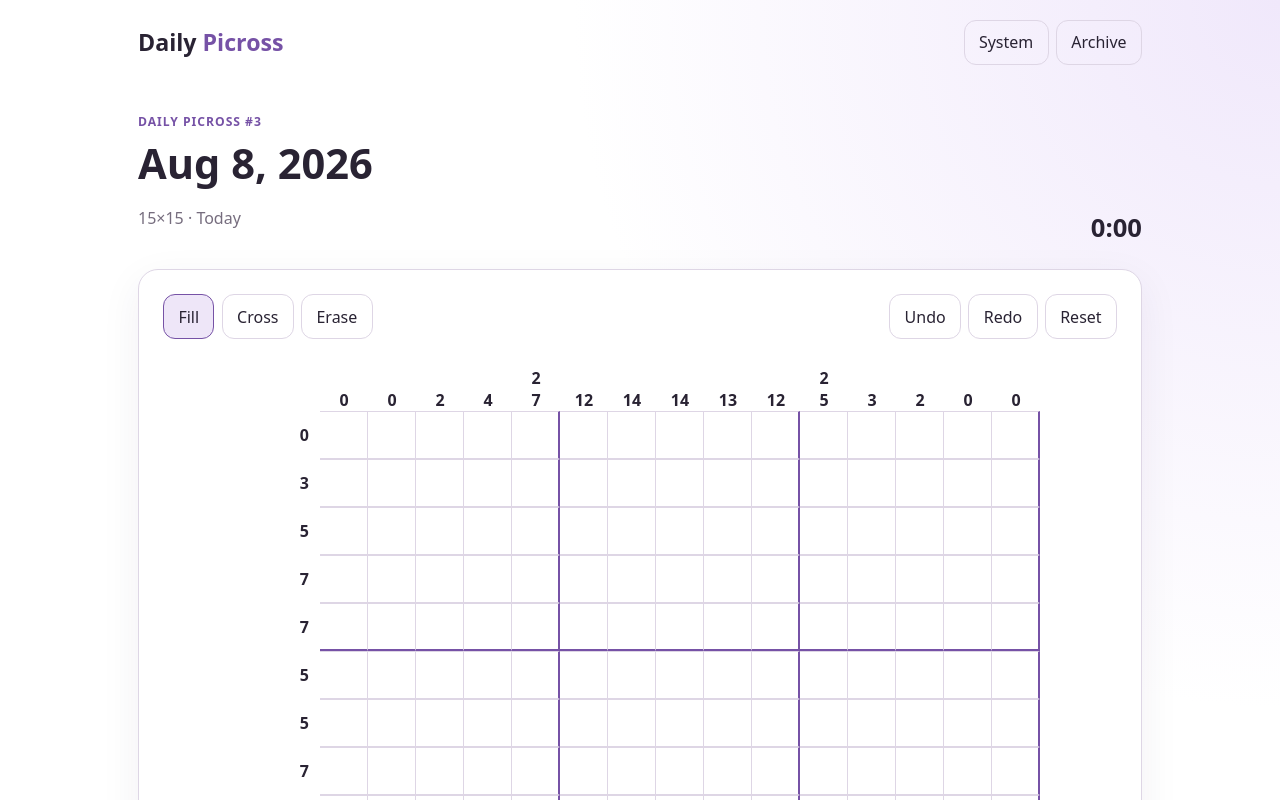
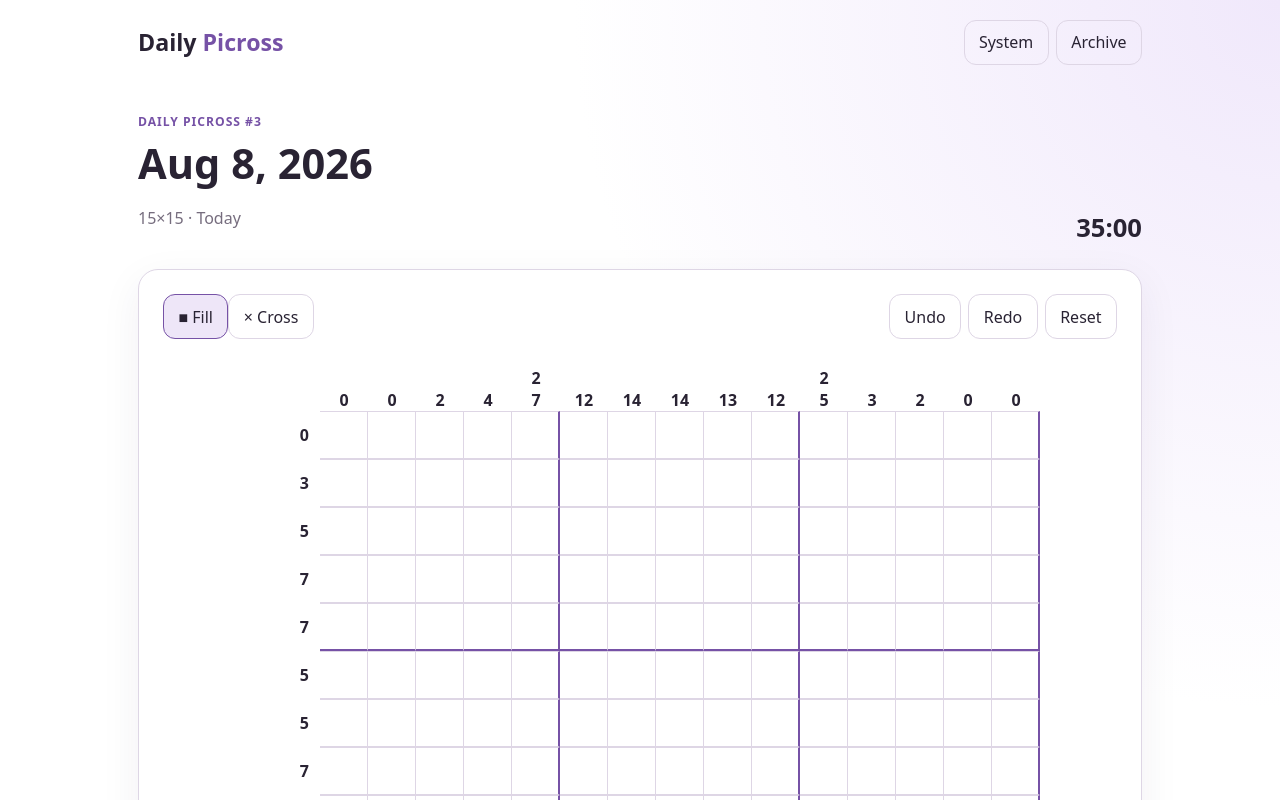
Before and after one commit to duck-lint/dp, a React (Vite) app: page / in a window 1280 px wide. Shown: the top 800 px of the page. Built offline with nearby package versions, Linux system fonts and the light colour scheme.

Commit message:
feat(game): rework Picross board interaction and timed play

```diff
--- a/src/main.tsx
+++ b/src/main.tsx
@@ -4,10 +4,14 @@ import { columnClues, rowClues } from './domain/clues';
 import { localDateKey, formatDate } from './domain/dates';
 import {
   applyCell,
+  checkpointTimer,
+  GAME_DURATION_MS,
   initialGame,
   redo,
+  remainingAt,
   undo,
   type GameState,
+  type MarkCommand,
   type Tool,
 } from './domain/game-state';
 import { formatDuration } from './domain/format';
@@ -37,53 +41,67 @@ function App() {
   const [view, setView] = useState<'game' | 'archive'>('game');
   const [notice, setNotice] = useState('');
   const [now, setNow] = useState(Date.now());
-  const [dragging, setDragging] = useState(false);
-  const lastCell = useRef('');
+  const [revealArt, setRevealArt] = useState(false);
   const state = selected
     ? (data.puzzles[selected.id] ?? empty(selected))
     : null;
-  const completed = selected && state ? isSolved(selected, state.board) : false;
+  const completed = Boolean(
+    selected && state && isSolved(selected, state.board),
+  );
+  const remainingMs = state ? remainingAt(state, now) : GAME_DURATION_MS;
+  const timedOut = Boolean(
+    state?.failedAt || (state?.startedAt && remainingMs === 0),
+  );
   const stats = useMemo(
     () => deriveStatistics(data.completions),
     [data.completions],
   );
+
   useEffect(() => {
-    if (!state?.startedAt || state.completedAt) return;
-    const id = window.setInterval(() => setNow(Date.now()), 1000);
+    setRevealArt(false);
+    if (completed) {
+      const id = window.setTimeout(() => setRevealArt(true), 450);
+      return () => window.clearTimeout(id);
+    }
+  }, [completed, selected?.id]);
+
+  useEffect(() => {
+    if (!state?.startedAt || state.completedAt || state.failedAt) return;
+    const id = window.setInterval(() => setNow(Date.now()), 250);
     return () => window.clearInterval(id);
-  }, [state?.startedAt, state?.completedAt]);
+  }, [state?.startedAt, state?.completedAt, state?.failedAt]);
+
   useEffect(() => {
-    if (!selected || !state || completed || !state.startedAt) return;
-    const next = {
-      ...data,
-      puzzles: {
-        ...data.puzzles,
-        [selected.id]: {
-          ...state,
-          elapsedMs:
-            state.elapsedMs + Math.max(0, now - (state.startedAt ?? now)),
-        },
-      },
-    };
-    if (now % 1000 < 100) {
+    if (
+      !selected ||
+      !state ||
+      state.completedAt ||
+      state.failedAt ||
+      !state.startedAt
+    )
+      return;
+    if (remainingMs !== 0 && now - state.startedAt < 900) return;
+    const nextState = checkpointTimer(state, now);
+    if (nextState !== state) {
+      const next = {
+        ...data,
+        puzzles: { ...data.puzzles, [selected.id]: nextState },
+      };
       setData(next);
       saveData(next);
     }
-  }, [now]);
+  }, [now, remainingMs, selected?.id]);
+
   useEffect(() => {
-    if (!selected || !state || !completed || state.completedAt) return;
+    if (!selected || !state || !completed || state.completedAt || timedOut)
+      return;
+    const finalState = checkpointTimer(state, Date.now());
     const record = {
       puzzleId: selected.id,
       date: selected.publishDate,
-      elapsedMs:
-        state.elapsedMs +
-        (state.startedAt ? Math.max(0, Date.now() - state.startedAt) : 0),
+      elapsedMs: GAME_DURATION_MS - finalState.remainingMs,
     };
-    const nextState = {
-      ...state,
-      completedAt: Date.now(),
-      elapsedMs: record.elapsedMs,
-    };
+    const nextState = { ...finalState, completedAt: Date.now() };
     const next = {
       ...data,
       puzzles: { ...data.puzzles, [selected.id]: nextState },
@@ -93,27 +111,68 @@ function App() {
     };
     setData(next);
     saveData(next);
-    setNotice('Puzzle complete! Your time and streak have been saved.');
-  }, [completed, selected]);
-  const update = (nextState: GameState) => {
-    if (!selected) return;
+    setNotice('Puzzle complete! Your result and streak have been saved.');
+  }, [completed, selected?.id, timedOut]);
+
+  useEffect(() => {
+    if (
+      !selected ||
+      !state ||
+      !state.startedAt ||
+      state.completedAt ||
+      state.failedAt ||
+      remainingMs !== 0
+    )
+      return;
+    const nextState = {
+      ...checkpointTimer(state, Date.now()),
+      failedAt: Date.now(),
+      remainingMs: 0,
+    };
     const next = {
       ...data,
       puzzles: { ...data.puzzles, [selected.id]: nextState },
     };
     setData(next);
     saveData(next);
+    setNotice('Time expired. The board is locked until you retry.');
+  }, [remainingMs, selected?.id, state?.failedAt]);
+
+  const update = (transform: (current: GameState) => GameState) => {
+    if (!selected) return;
+    setData((previous) => {
+      const currentState = previous.puzzles[selected.id] ?? empty(selected);
+      const nextState = transform(currentState);
+      const next = {
+        ...previous,
+        puzzles: { ...previous.puzzles, [selected.id]: nextState },
+      };
+      saveData(next);
+      return next;
+    });
   };
-  const paint = (y: number, x: number) => {
-    if (!state || !selected) return;
-    const key = `${y}:${x}`;
-    if (key === lastCell.current) return;
-    lastCell.current = key;
-    update(applyCell(state, y, x));
+  const paint = (
+    y: number,
+    x: number,
+    tool: MarkCommand,
+    clearOnly?: 'filled' | 'crossed',
+  ) => {
+    if (!selected) return;
+    update((currentState) =>
+      applyCell(
+        currentState,
+        y,
+        x,
+        tool,
+        selected.solution,
+        Date.now(),
+        clearOnly,
+      ),
+    );
   };
   const share = async () => {
-    if (!selected) return;
-    const text = `Daily Picross #${selected.sequenceNumber}\n${selected.width}×${selected.height} — solved in ${formatDuration(state?.elapsedMs ?? 0)}\nCurrent streak: ${stats.currentStreak}`;
+    if (!selected || !state) return;
+    const text = `Daily Picross #${selected.sequenceNumber}\n${selected.width}×${selected.height} — solved with ${formatDuration(state.remainingMs)} remaining\nCurrent streak: ${stats.currentStreak}`;
     try {
       if (navigator.share) await navigator.share({ text });
       else {
@@ -124,16 +183,24 @@ function App() {
       setNotice('Sharing was cancelled or unavailable.');
     }
   };
+  const reset = () => {
+    if (
+      !selected ||
+      !window.confirm('Reset this puzzle? Your progress will be cleared.')
+    )
+      return;
+    update(() => empty(selected));
+    setRevealArt(false);
+    setNotice('Puzzle reset to 35:00.');
+  };
+
   if (!selected)
     return (
       <main className="shell">
         <Header
           theme={data.theme}
           onTheme={() => {
-            const next = {
-              ...data,
-              theme: cycleTheme(data.theme),
-            };
+            const next = { ...data, theme: cycleTheme(data.theme) };
             setData(next);
             saveData(next);
           }}
@@ -155,15 +222,13 @@ function App() {
         )}
       </main>
     );
+
   return (
     <main className="shell" data-theme={data.theme}>
       <Header
         theme={data.theme}
         onTheme={() => {
-          const next = {
-            ...data,
-            theme: cycleTheme(data.theme),
-          };
+          const next = { ...data, theme: cycleTheme(data.theme) };
           setData(next);
           saveData(next);
         }}
@@ -193,34 +258,26 @@ function App() {
                 {selected.publishDate === today ? 'Today' : 'Archive puzzle'}
               </p>
             </div>
-            <div className="timer" aria-label="Solve time">
-              {formatDuration(
-                (state?.elapsedMs ?? 0) +
-                  (state?.startedAt && !state.completedAt
-                    ? Math.max(0, now - state.startedAt)
-                    : 0),
-              )}
+            <div
+              className={`timer ${timedOut ? 'timer-expired' : ''}`}
+              aria-label="Time remaining"
+            >
+              {formatDuration(remainingMs)}
             </div>
           </section>
           <Game
             puzzle={selected}
             state={state!}
+            revealArt={revealArt}
             onPaint={paint}
-            onTool={(tool) => update({ ...state!, tool })}
-            onUndo={() => update(undo(state!))}
-            onRedo={() => update(redo(state!))}
-            onReset={() => {
-              if (
-                window.confirm(
-                  'Reset this puzzle? Your progress will be cleared.',
-                )
-              )
-                update(empty(selected));
-            }}
-            dragging={dragging}
-            setDragging={setDragging}
-            lastCell={lastCell}
+            onUndo={() => update((s) => undo(s))}
+            onRedo={() => update((s) => redo(s))}
+            onReset={reset}
           />
+          {state?.penaltyMs !== undefined &&
+            state.penaltyMs > 0 &&
+            !completed &&
+            !timedOut && <PenaltyBadge key={state.penaltyMs} />}
           {completed && (
             <section
               className="completion"
@@ -232,8 +289,10 @@ function App() {
                 <h2 id="complete-title">{selected.reveal.title}</h2>
                 <p>{selected.reveal.description}</p>
                 <p>
-                  Solve time:{' '}
-                  <strong>{formatDuration(state?.elapsedMs ?? 0)}</strong>
+                  Solved with{' '}
+                  <strong>
+                    {formatDuration(state?.remainingMs ?? 0)} remaining
+                  </strong>
                 </p>
                 <p>
                   Current streak: <strong>{stats.currentStreak}</strong> · Best:{' '}
@@ -247,6 +306,17 @@ function App() {
                   View archive
                 </button>
               </div>
+            </section>
+          )}
+          {timedOut && !completed && (
+            <section className="result-state" role="alert">
+              <p className="eyebrow">Time expired</p>
+              <h2>That puzzle got away.</h2>
+              <p>Your board is preserved, but no further edits are accepted.</p>
+              <button onClick={reset}>Retry puzzle</button>
+              <button className="secondary" onClick={() => setView('archive')}>
+                Open archive
+              </button>
             </section>
           )}
           <section className="stats">
@@ -271,6 +341,7 @@ function App() {
     </main>
   );
 }
+
 function Header({
   onArchive,
   onTheme,
@@ -300,33 +371,98 @@ function Header({
     </header>
   );
 }
+
+function PenaltyBadge() {
+  return (
+    <div className="penalty" role="status">
+      -3:00
+    </div>
+  );
+}
+
+type Drag = {
+  y: number;
+  x: number;
+  tool: Tool;
+  clearOnly?: 'filled' | 'crossed';
+  axis: 'row' | 'column' | null;
+  visited: Set<string>;
+};
+
 function Game({
   puzzle,
   state,
+  revealArt,
   onPaint,
-  onTool,
   onUndo,
   onRedo,
   onReset,
-  dragging,
-  setDragging,
-  lastCell,
 }: {
   puzzle: PuzzleDefinition;
   state: GameState;
-  onPaint: (y: number, x: number) => void;
-  onTool: (t: Tool) => void;
+  revealArt: boolean;
+  onPaint: (
+    y: number,
+    x: number,
+    tool: MarkCommand,
+    clearOnly?: 'filled' | 'crossed',
+  ) => void;
   onUndo: () => void;
   onRedo: () => void;
   onReset: () => void;
-  dragging: boolean;
-  setDragging: (v: boolean) => void;
-  lastCell: React.MutableRefObject<string>;
 }) {
   const rows = rowClues(puzzle.solution);
   const cols = columnClues(puzzle.solution);
-  const pointer = (y: number, x: number) => onPaint(y, x);
-  const move = (
+  const [touchTool, setTouchTool] = useState<Tool>('fill');
+  const drag = useRef<Drag | null>(null);
+  const apply = (y: number, x: number, tool: Tool) => {
+    const key = `${y}:${x}`;
+    const d = drag.current;
+    if (!d || d.visited.has(key)) return;
+    d.visited.add(key);
+    onPaint(y, x, d.clearOnly ? 'erase' : tool, d.clearOnly);
+  };
+  const begin = (event: React.PointerEvent, y: number, x: number) => {
+    if (state.completedAt || state.failedAt) return;
+    event.preventDefault();
+    const tool: Tool =
+      event.pointerType === 'touch' || event.pointerType === 'pen'
+        ? touchTool
+        : event.button === 2
+          ? 'cross'
+          : 'fill';
+    drag.current = {
+      y,
+      x,
+      tool,
+      clearOnly:
+        state.board[y][x] === (tool === 'fill' ? 'filled' : 'crossed')
+          ? tool === 'fill'
+            ? 'filled'
+            : 'crossed'
+          : undefined,
+      axis: null,
+      visited: new Set(),
+    };
+    apply(y, x, tool);
+  };
+  const enter = (y: number, x: number) => {
+    const d = drag.current;
+    if (!d) return;
+    if (!d.axis && (y !== d.y || x !== d.x))
+      d.axis = Math.abs(x - d.x) >= Math.abs(y - d.y) ? 'row' : 'column';
+    const target =
+      d.axis === 'row'
+        ? { y: d.y, x }
+        : d.axis === 'column'
+          ? { y, x: d.x }
+          : { y, x };
+    apply(target.y, target.x, d.tool);
+  };
+  const end = () => {
+    drag.current = null;
+  };
+  const focusMove = (
     event: React.KeyboardEvent<HTMLButtonElement>,
     y: number,
     x: number,
@@ -354,23 +490,40 @@ function Game({
     )?.focus();
   };
   return (
-    <section className="game">
-      <div className="toolbar" aria-label="Drawing tools">
-        {(['fill', 'cross', 'erase'] as Tool[]).map((t) => (
+    <section className={`game ${revealArt ? 'reveal-art' : ''}`}>
+      <div className="toolbar" aria-label="Puzzle controls">
+        <div className="touch-tools" aria-label="Touch marking tool">
           <button
-            key={t}
-            className={state.tool === t ? 'selected' : ''}
-            aria-pressed={state.tool === t}
-            onClick={() => onTool(t)}
+            className={touchTool === 'fill' ? 'selected' : ''}
+            aria-pressed={touchTool === 'fill'}
+            onClick={() => setTouchTool('fill')}
           >
-            {t === 'fill' ? 'Fill' : t === 'cross' ? 'Cross' : 'Erase'}
+            ■ <span>Fill</span>
           </button>
-        ))}
+          <button
+            className={touchTool === 'cross' ? 'selected' : ''}
+            aria-pressed={touchTool === 'cross'}
+            onClick={() => setTouchTool('cross')}
+          >
+            × <span>Cross</span>
+          </button>
+        </div>
         <span className="spacer" />
-        <button onClick={onUndo} disabled={!state.history.length}>
+        <button
+          onClick={onUndo}
+          disabled={
+            !state.history.length ||
+            Boolean(state.failedAt || state.completedAt)
+          }
+        >
           Undo
         </button>
-        <button onClick={onRedo} disabled={!state.future.length}>
+        <button
+          onClick={onRedo}
+          disabled={
+            !state.future.length || Boolean(state.failedAt || state.completedAt)
+          }
+        >
           Redo
         </button>
         <button onClick={onReset}>Reset</button>
@@ -401,24 +554,20 @@ function Game({
                   className={`cell ${cell} ${(x + 1) % 5 === 0 ? 'major-x' : ''} ${(y + 1) % 5 === 0 ? 'major-y' : ''}`}
                   aria-label={`Row ${y + 1}, column ${x + 1}, ${cell}`}
                   data-testid={`cell-${y}-${x}`}
-                  onPointerDown={(event) => {
-                    event.preventDefault();
-                    setDragging(true);
-                    lastCell.current = '';
-                    pointer(y, x);
-                  }}
-                  onPointerEnter={() => dragging && pointer(y, x)}
-                  onPointerUp={() => setDragging(false)}
+                  onPointerDown={(event) => begin(event, y, x)}
+                  onPointerEnter={() => enter(y, x)}
+                  onPointerUp={end}
+                  onPointerCancel={end}
                   onContextMenu={(event) => event.preventDefault()}
                   onKeyDown={(event) => {
-                    move(event, y, x);
+                    focusMove(event, y, x);
                     if (event.key === ' ' || event.key === 'Enter') {
                       event.preventDefault();
-                      pointer(y, x);
+                      onPaint(y, x, 'fill');
                     }
-                    if (event.key.toLowerCase() === 'x') onTool('cross');
+                    if (event.key.toLowerCase() === 'x') onPaint(y, x, 'cross');
                     if (event.key === 'Backspace' || event.key === 'Delete')
-                      onTool('erase');
+                      onPaint(y, x, 'erase');
                     if (event.key.toLowerCase() === 'z' && !event.shiftKey)
                       onUndo();
                     if (
@@ -436,12 +585,18 @@ function Game({
         </div>
       </div>
       <p className="hint">
-        Fill the picture, or use Cross to mark cells you know are empty. Crosses
-        are optional.
+        <span className="fine-pointer-hint">
+          Left click fills · right click crosses · drag to paint a run
+        </span>
+        <span className="coarse-pointer-hint">
+          Choose Fill or Cross, then tap or drag across the grid
+        </span>
+        . Crosses are optional.
       </p>
     </section>
   );
 }
+
 function Archive({
   puzzles,
   selected,
@@ -491,4 +646,5 @@ function Archive({
     </section>
   );
 }
+
 createRoot(document.getElementById('root')!).render(<App />);
```
